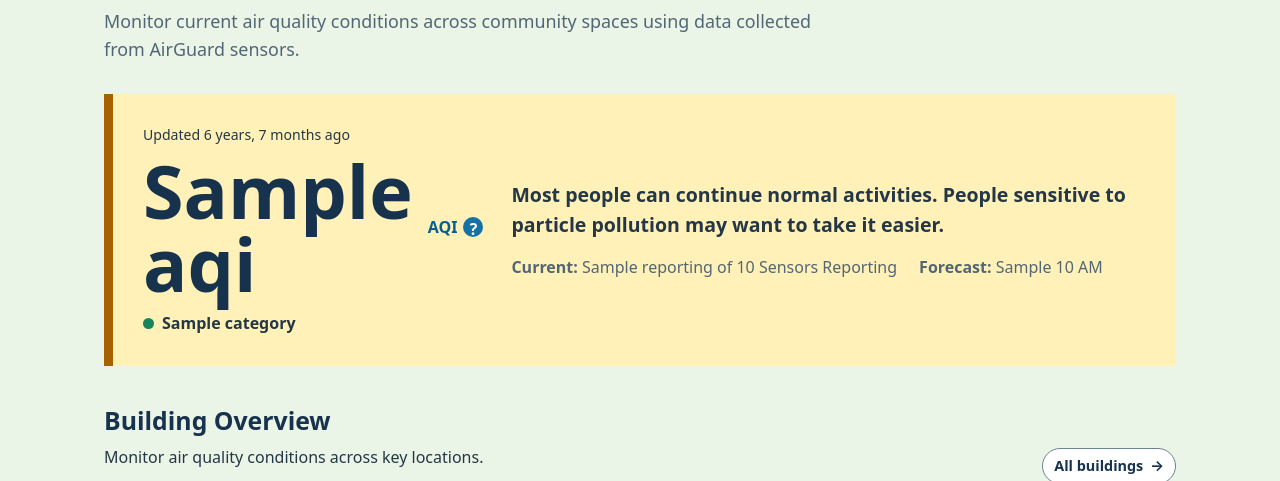
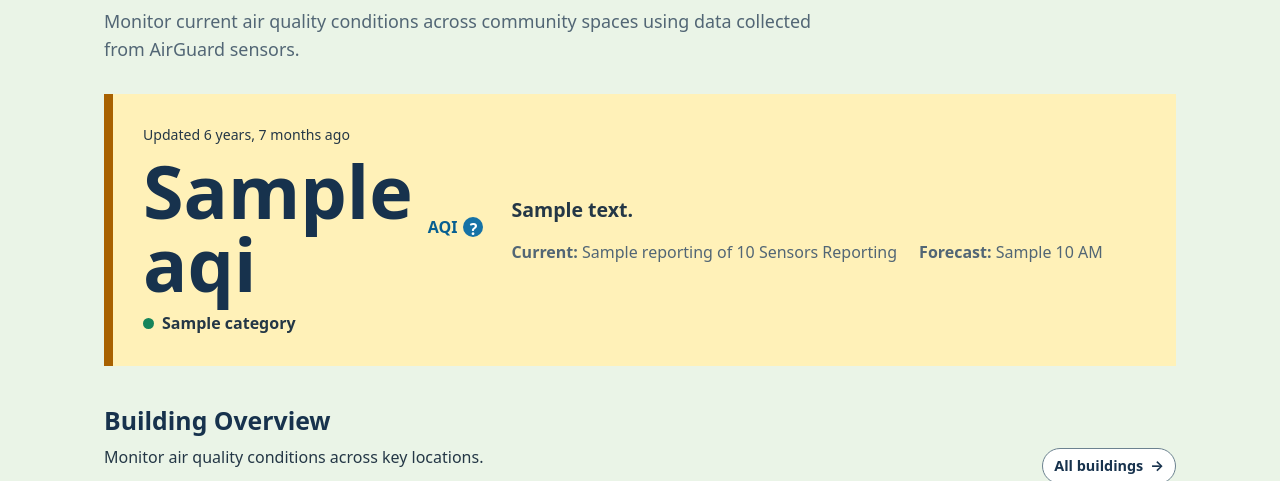
Before and after one commit to myk-sev/AirGuard-Community-Dashboard-2026, a Django app: template dashboard/templates/dashboard/home.html in a window 1280 px wide. Shown: the part 246-727 px from the top of the page. Run offline with Django 5.2, Linux system fonts and the light colour scheme; the template is opened without the code that fills it: most values are stand-ins (such as "Sample title", 1, 10 or a date in 2020).

Commit message:
added liquid formatting for warning message

```diff
--- a/dashboard/templates/dashboard/home.html
+++ b/dashboard/templates/dashboard/home.html
@@ -12,7 +12,7 @@
         <p class="category-line"><span class="status-dot {{ status.category_class }}" aria-hidden="true"></span><span data-i18n="{{ status.category_class }}">{{ status.category }}</span></p>
       </div>
       <div>
-        <p class="status-message" data-i18n="statusMessage">Most people can continue normal activities. People sensitive to particle pollution may want to take it easier.</p>
+        <p class="status-message" data-i18n="statusMessage">{{ status.message }}</p>
         <div class="status-meta">
           <span><strong data-i18n="current">Current:</strong> {{ status.reporting }} <span data-i18n="of">of</span> {{ status.total }} <span data-i18n="reporting">Sensors Reporting</span></span>
           <span><strong data-i18n="forecast">Forecast:</strong> <span data-i18n="{% if status.forecast_aqi <= 50 %}good{% elif status.forecast_aqi <= 100 %}moderate{% else %}sensitive{% endif %}">{{ status.forecast_category }}</span>{% if status.forecast_at %} {{ status.forecast_at|date:'g A' }}{% endif %}</span>
@@ -29,9 +29,9 @@
     <div class="dialog-body">
       <p data-i18n="aqiExplanation">AQI turns a PM2.5 measurement into a health category. A higher number means more particle pollution and a greater chance of health effects.</p>
       <div class="aqi-scale" aria-label="AQI category examples">
-        <div class="aqi-row good"><strong>0–50</strong><span><b data-i18n="good">Good</b><br><span data-i18n="goodGuidance">Air quality conditions may pose health concerns for the general population. Consider reducing prolonged outdoor activities and taking precautions when spending time outside. </span></span></div>
-        <div class="aqi-row moderate"><strong>51–100</strong><span><b data-i18n="moderate">Moderate</b><br><span data-i18n="moderateGuidance">Air quality conditions are favorable for most individuals. People can safely continue normal activities with minimal concern.</span></span></div>
-        <div class="aqi-row sensitive"><strong>101–150</strong><span><b data-i18n="sensitive">Air quality conditions are generally suitable for most individuals. Sensitive groups may benefit from limiting prolonged exposure to outdoor air.s</b><br><span data-i18n="sensitiveGuidance">Children and people with heart or lung conditions should reduce prolonged exertion.</span></span></div>
+        <div class="aqi-row good"><strong>0–50</strong><span><b data-i18n="good">Good</b><br><span data-i18n="goodGuidance">Air quality is satisfactory for most people.</span></span></div>
+        <div class="aqi-row moderate"><strong>51–100</strong><span><b data-i18n="moderate">Moderate</b><br><span data-i18n="moderateGuidance">People unusually sensitive to particle pollution may notice effects.</span></span></div>
+        <div class="aqi-row sensitive"><strong>101–150</strong><span><b data-i18n="sensitive">Unhealthy for sensitive groups</b><br><span data-i18n="sensitiveGuidance">Children and people with heart or lung conditions should reduce prolonged exertion.</span></span></div>
       </div>
       <p class="muted" data-i18n="indoorNote">AirGuard applies AQI health categories to indoor low-cost sensor readings as community guidance. It is not a regulatory outdoor AQI report.</p>
       <div class="dialog-actions"><button class="button button-primary" type="button" data-close-aqi data-i18n="close">Close</button></div>
```
Also changed, not shown: dashboard/views.py (+10 -0 lines).
